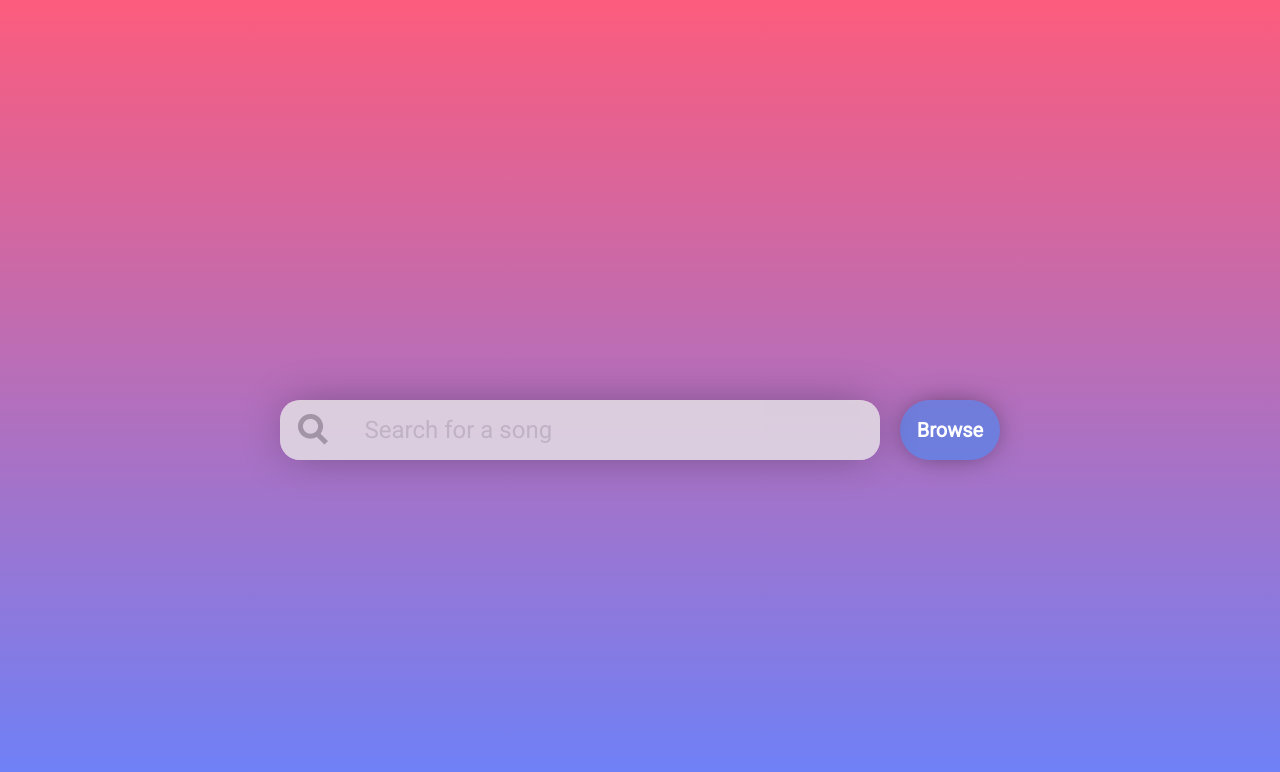
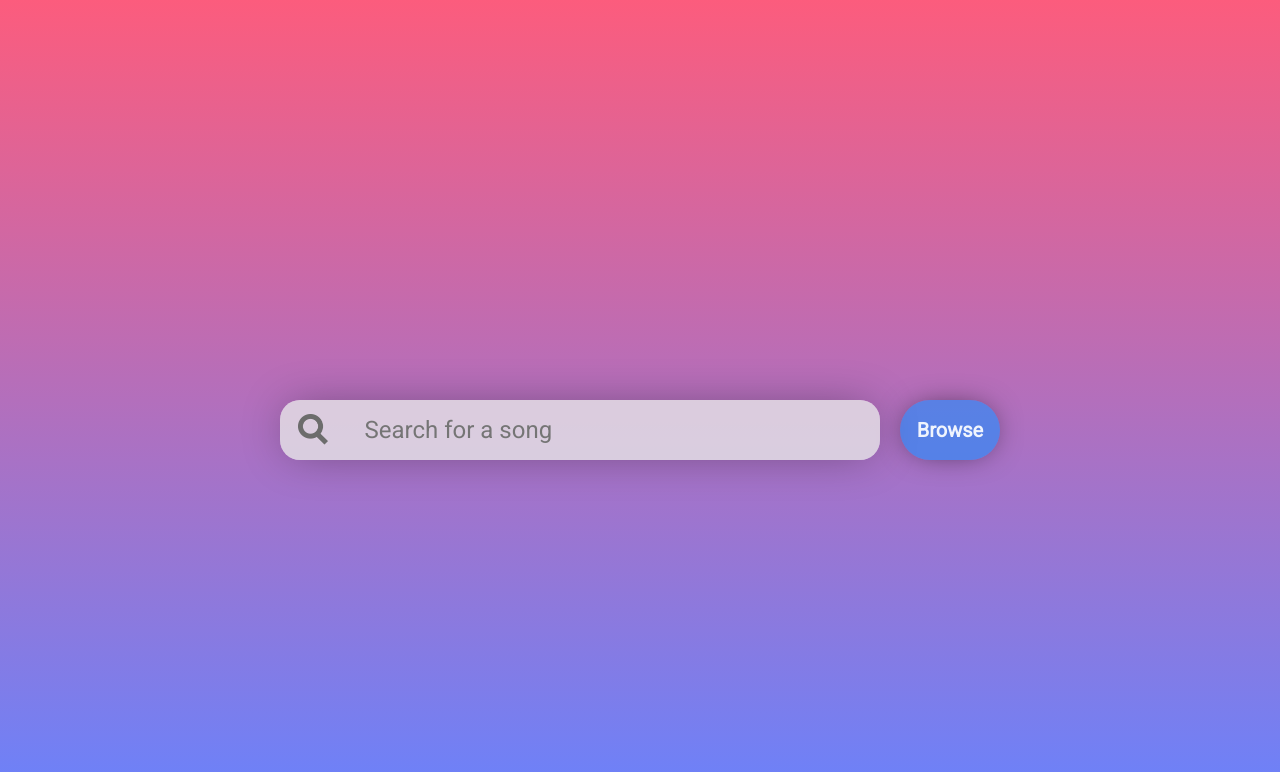
Before and after one commit to ogioldat/Artistify, a website: page index.html in a window 1280 px wide. Drawn offline with Linux system fonts and the light colour scheme.

Commit message:
Button update

```diff
--- a/js/index.js
+++ b/js/index.js
@@ -1,13 +1,14 @@
 const app = {};
+
+
+document.getElementById('search').focus();
 const topBar = document.getElementById('top-bar');
 topBar.className = ' animation-top-bar';
-
 const searchBar = document.querySelector('.res-animation');
-
 const elements = document.querySelectorAll('#bar3,#bar2,#bar4');
 elements.forEach(el => {
     el.className += ' animation-divs';
-})
+});
 
 window.onscroll = function() {scrollFunction()};
 function scrollFunction(){
@@ -20,13 +21,11 @@ function scrollFunction(){
       }
 }
 
-
 app.geniusOptions = {
     clent_id: 'b7e880K0QC9MIO774s35GNiB66aKZejAqghmRTdgmB5NGlUGU58qhotYoebJibB1',
     token: 'pc7b7hIek5I0TXyg1jrVXjQ6GYawyqueWiCIdbXJMVyQiy557bU_NJhDekLy6x9I',
     //vHCLxBbQPd1oxjkXzOep8GmrcwbefBLtCo17yp_0oWUgg0sHEUF9mPmFJ3apQFaZ
 };
-
 
 app.geniusRequest = (nameToSend) => {
     fetch(`https://api.genius.com/search?q=${nameToSend}&access_token=${app.geniusOptions.token}`)
@@ -65,6 +64,7 @@ app.artistToAppend = description => {
         document.getElementById('artist-pseudo').innerHTML += schemeAlt;
     }
 
+    document.getElementById('search').focus();
 };
 
 app.artistDetailsRequest = (artistId) =>{
@@ -130,7 +130,6 @@ app.songDataAppend = toAppend =>{
         else if (toAppend.response.song.media[i].provider === 'spotify') scheme('spotify',i);
         else if (toAppend.response.song.media[i].provider === 'soundcloud') scheme('soundcloud',i);
     }
-
 };
 
 
--- a/style/style.css
+++ b/style/style.css
@@ -18,6 +18,7 @@ body{
     flex-direction: column;
     justify-content: center;
     align-items: center;
+
 }
 #search-border,
 #before_container input
@@ -26,14 +27,12 @@ body{
     height: 60px;
     border: 0px;
     border-radius: 20px;
-    background-color: #DCDCDC;
-    opacity: 0.5;
     font-size: 24px;
-
-
 }
 #before_container input {
     width: 500px;
+    background-color: transparent !important;
+    color: #6c6c6c;
     justify-self: flex-end;
 }
 
@@ -41,6 +40,7 @@ body{
     display: flex;
     justify-content: space-around;
     align-items: center;
+    background-color: rgba(220, 220, 220, 0.5);
 }
 
 #search-border img {
@@ -57,13 +57,13 @@ body{
     height: 60px;
     border: 0px;
     border-radius: 50px;
-    background-color: rgba(30, 141, 255, 0.44);
-    color: white;
+    background-color: rgba(30, 141, 255, 0.6);
+    color: rgba(255, 255, 255, 0.91);
     font-weight: bold;
     font-size: 20px;
     cursor: pointer;
-    -webkit-box-shadow: 0 0 30px -9px rgba(0,0,0,0.4);
-    -moz-box-shadow: 0 0 30px -9px rgba(0,0,0,0.4);
+    -webkit-box-shadow: 0 0 30px -9px rgba(0,0,0,0.7);
+    -moz-box-shadow: 0 0 30px -9px rgba(0,0,0,0.7);
     box-shadow: 0 0 30px -9px rgba(0,0,0,.7);
 
 transition: 0.4s;
@@ -71,7 +71,10 @@ transition: 0.4s;
     margin-left: 20px;
 }
 #before_container button:hover{
-    background-color: 	#4169E1;
+    transition: 1s;
+    box-shadow: inset 5px 0 20px #325fae,
+    0 0 30px -9px rgba(0,0,0,.7);
+    background-color: #4169E1;
 }
 
 
```
